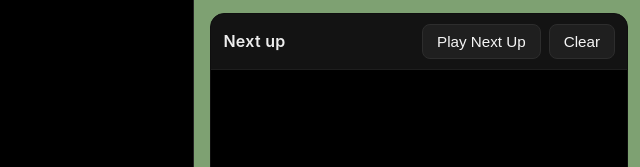
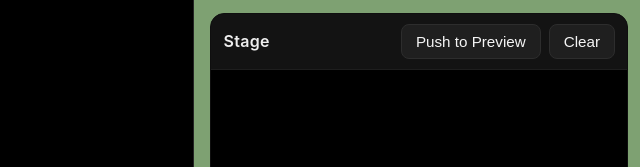
Before and after one commit to AntzBeauchamp/bf-presenter, an Electron app: page ui/control.html in a window 1100 px wide. Shown: the part 402-569 px from the top of the page, 460-1100 px from the left. Drawn offline with Linux system fonts and the light colour scheme; no server answers.

Commit message:
Update control.html

```diff
--- a/ui/control.html
+++ b/ui/control.html
@@ -24,10 +24,10 @@
 
       <section class="card nextup-card">
         <header>
-          Next up
+          Stage
           <div class="nextup-actions">
             <button id="btnSetImage">Set Display Image</button>
-            <button id="btnPlayNext">Play Next Up</button>
+            <button id="btnPlayNext">Push to Preview</button>
             <button id="btnClearNext">Clear</button>
           </div>
         </header>
```
